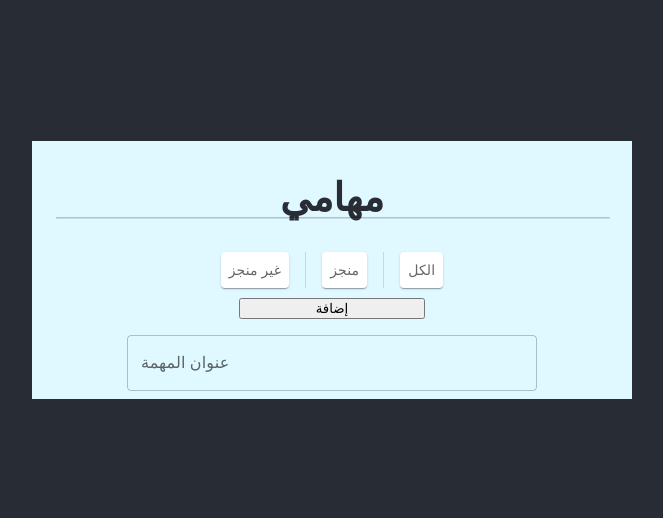
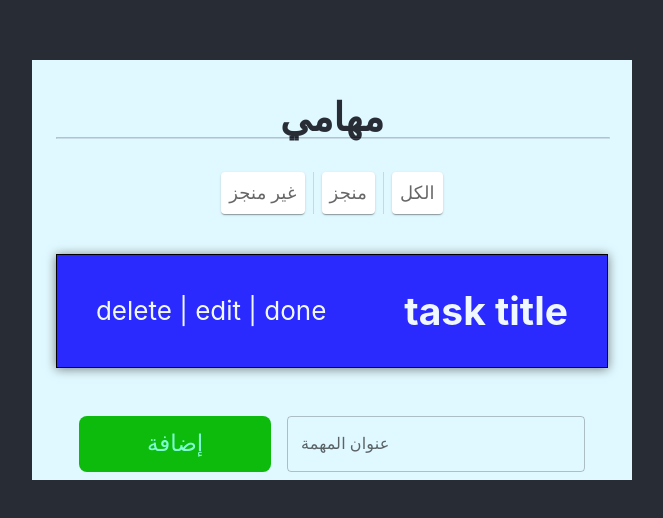
Before and after one commit to Hasan-HM2/react-todo-list, a React (Create React App) app: page / in a window 1280 px wide. Shown: the part 130-648 px from the top of the page, without its empty margins (308-971 px from the left). Built offline with nearby package versions, Linux system fonts and the light colour scheme.

Commit message:
still warm up and edit style

```diff
--- a/public/index.html
+++ b/public/index.html
@@ -9,7 +9,7 @@
   <meta name="description" content="Web site created using create-react-app" />
   <link rel="apple-touch-icon" href="%PUBLIC_URL%/logo192.png" />
   <link rel="manifest" href="%PUBLIC_URL%/manifest.json" />
-  <title>React App</title>
+  <title>Todo List</title>
 </head>
 
 <body>
--- a/src/App.css
+++ b/src/App.css
@@ -59,7 +59,6 @@ hr {
 .link {
   text-decoration: none;
 }
-
-.link:visited {
-  background-color: #282c34;
+.nav-item {
+  font-size: 222px;
 }
--- a/src/App.js
+++ b/src/App.js
@@ -1,7 +1,8 @@
 import "./App.css";
 import NavBar from "./components/NavBar";
 import Container from "@mui/material/Container";
-import AddTaskInput from "./components/AddTaskInput"
+import AddTaskInput from "./components/AddTaskInput";
+import TaskCard from "./components/TaskCard";
 
 function App() {
   return (
@@ -11,6 +12,10 @@ function App() {
           <nav>
             <NavBar />
           </nav>
+
+          <div>
+            <TaskCard title={"task title"} icons={"delete | edit | done"} />
+          </div>
 
           <footer>
             <AddTaskInput />
--- a/src/components/AddTaskInput.js
+++ b/src/components/AddTaskInput.js
@@ -1,16 +1,27 @@
 import Box from "@mui/material/Box";
 import TextField from "@mui/material/TextField";
+import { useState } from "react";
+import "../styles/AddTaskInput.css"
 
 export default function BasicTextFields() {
+  const [addTask, setAddTask] = useState("");
   return (
     <Box
       component="form"
-      sx={{ "& > :not(style)": { m: 1, width: "25ch" } }}
+      sx={{ "& > :not(style)": { m: 1, } }}
       noValidate
       autoComplete="off"
     >
       <button>إضافة</button>
-      <TextField id="outlined-basic" label="عنوان المهمة" variant="outlined" />
+      <TextField
+        id="outlined-basic"
+        label="عنوان المهمة"
+        variant="outlined"
+        value={addTask}
+        onChange={(event) => {
+          setAddTask(event.target.value);
+        }}
+      />
     </Box>
   );
 }
--- a/src/components/NavBar.js
+++ b/src/components/NavBar.js
@@ -28,18 +28,18 @@ export default function NavBar() {
           className="nav"
           direction="row"
           divider={<Divider orientation="vertical" flexItem />}
-          spacing={2}
+          spacing={1}
         >
           <Link className="link">
-            <Item>غير منجز</Item>
+            <Item sx={{ fontSize: "18px" }}>غير منجز</Item>
           </Link>
 
           <Link className="link">
-            <Item>منجز</Item>
+            <Item sx={{ fontSize: "18px" }}>منجز</Item>
           </Link>
 
           <Link className="link">
-            <Item>الكل</Item>
+            <Item sx={{ fontSize: "18px" }}>الكل</Item>
           </Link>
         </Stack>
       </div>
--- a/src/components/TaskCard.js
+++ b/src/components/TaskCard.js
@@ -0,0 +1,16 @@
+import "../styles/TaskCard.css";
+
+const TaskCard = ({ title, icons }) => {
+  return (
+    <div className="task-card-container">
+      <div className="one-card">
+        <div className="left">{icons}</div>
+        <div className="right">
+          <h2>{title}</h2>
+        </div>
+      </div>
+    </div>
+  );
+};
+
+export default TaskCard;
--- /dev/null
+++ b/src/styles/AddTaskInput.css
@@ -0,0 +1,20 @@
+button {
+  border: none;
+  height: 55.97px;
+  background-color: rgb(13, 187, 13);
+  cursor: pointer;
+  font-size: 23px;
+  color: aquamarine;
+  width: 15ch;
+  border-radius: 8px;
+  transition: .3s;
+}
+
+button:hover {
+  background-color: rgb(10, 133, 10);
+  color: rgb(255, 255, 255);
+}
+
+#outlined-basic {
+  width: 30ch;
+}
--- /dev/null
+++ b/src/styles/TaskCard.css
@@ -0,0 +1,14 @@
+.task-card-container {
+  margin: 40px 0px;
+}
+
+.one-card {
+  display: flex;
+  justify-content: space-around;
+  align-items: center;
+  border: 1px solid black;
+  box-shadow: 0px 1px 10px rgba(0, 0, 0, 0.5);
+  margin-bottom: 10px;
+  background-color: rgb(42, 42, 255);
+  color: aliceblue;
+}
```
